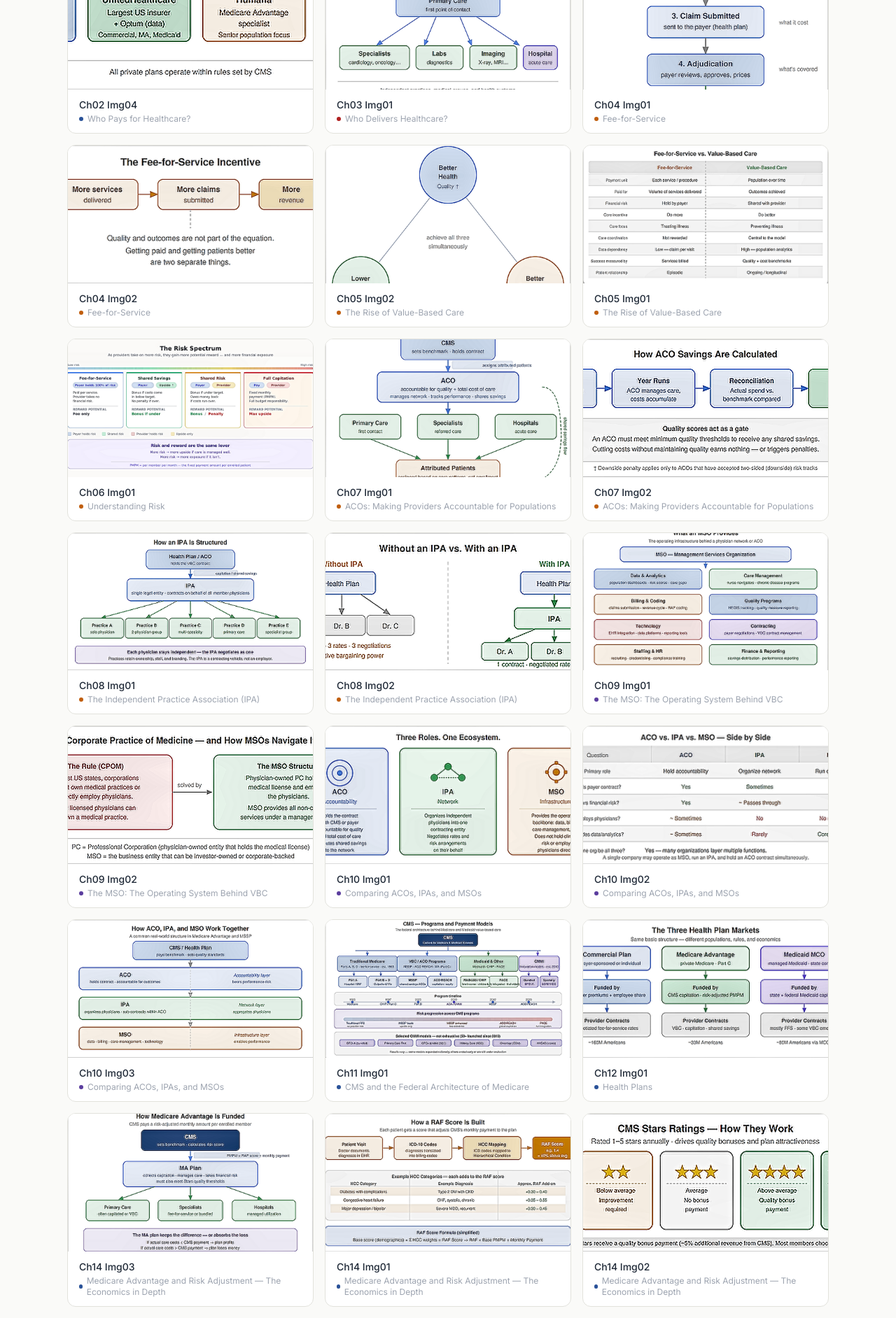
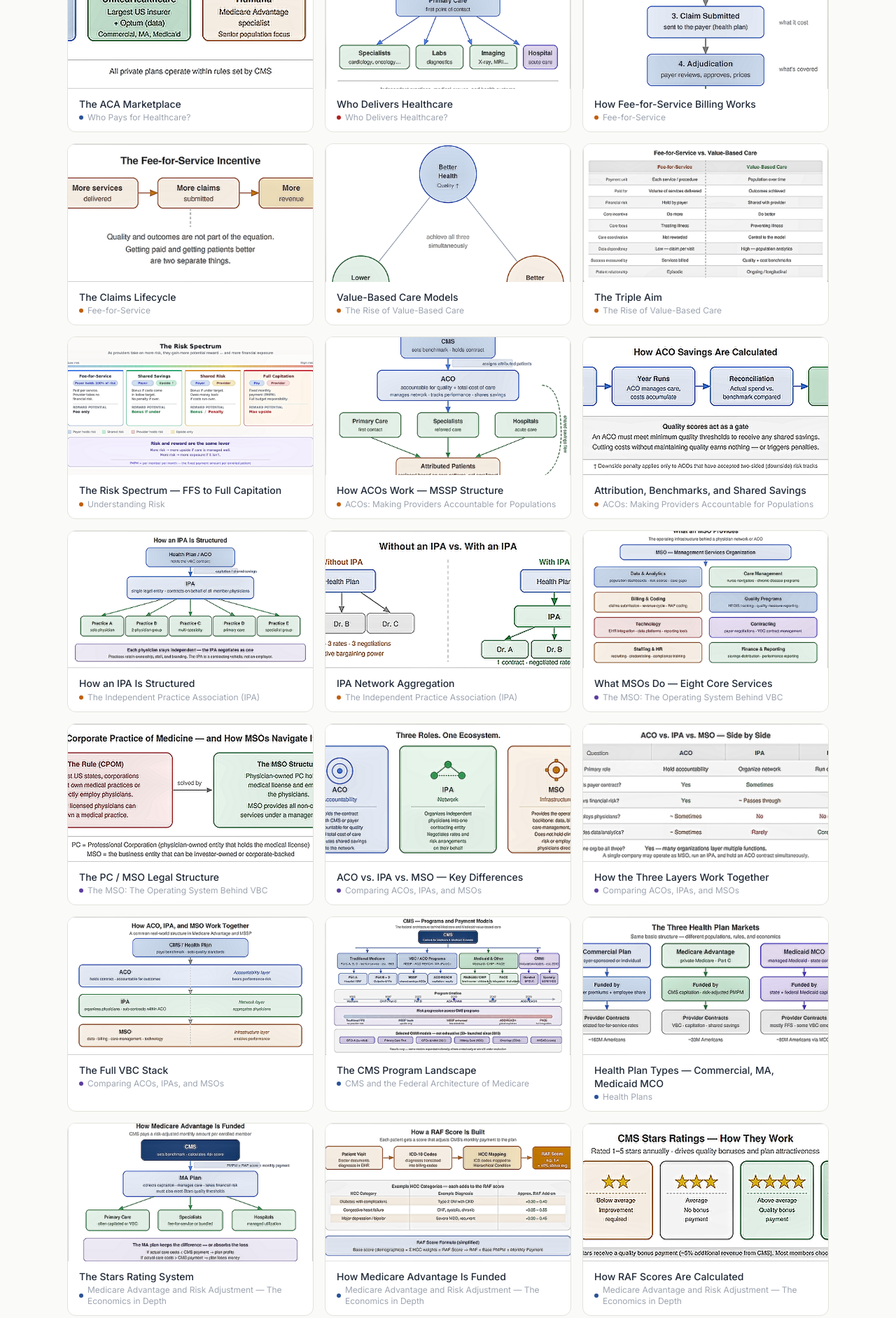
Before and after one commit to Poley77/us-healthcare-explained, a Next.js app: page /us-healthcare-explained/diagrams in a window 1280 px wide. Shown: the part 560-2444 px from the top of the page at 70% size. Built offline with nearby package versions, Linux system fonts and the light colour scheme.

Commit message:
Add missing glossary terms, fix See Also linking, fix diagram names and paths

```diff
--- a/src/app/diagrams/page.jsx
+++ b/src/app/diagrams/page.jsx
@@ -1,6 +1,54 @@
 'use client'
 import { useState } from 'react'
 import chapters from '@/data/chapters.json'
+
+const diagramTitles = {
+  'ch02_img01': 'Who Pays for Healthcare — The Four Sources',
+  'ch02_img02': 'How Medicare Is Funded',
+  'ch02_img03': 'How Self-Insured Employers Work',
+  'ch02_img04': 'The ACA Marketplace',
+  'ch03_img01': 'Who Delivers Healthcare',
+  'ch04_img01': 'How Fee-for-Service Billing Works',
+  'ch04_img02': 'The Claims Lifecycle',
+  'ch05_img01': 'The Triple Aim',
+  'ch05_img02': 'Value-Based Care Models',
+  'ch06_img01': 'The Risk Spectrum — FFS to Full Capitation',
+  'ch07_img01': 'How ACOs Work — MSSP Structure',
+  'ch07_img02': 'Attribution, Benchmarks, and Shared Savings',
+  'ch08_img01': 'How an IPA Is Structured',
+  'ch08_img02': 'IPA Network Aggregation',
+  'ch09_img01': 'What MSOs Do — Eight Core Services',
+  'ch09_img02': 'The PC / MSO Legal Structure',
+  'ch10_img01': 'ACO vs. IPA vs. MSO — Key Differences',
+  'ch10_img02': 'How the Three Layers Work Together',
+  'ch10_img03': 'The Full VBC Stack',
+  'ch11_img01': 'The CMS Program Landscape',
+  'ch12_img01': 'Health Plan Types — Commercial, MA, Medicaid MCO',
+  'ch14_img01': 'How Medicare Advantage Is Funded',
+  'ch14_img02': 'How RAF Scores Are Calculated',
+  'ch14_img03': 'The Stars Rating System',
+  'ch15_img01': 'The Contract Chain — CMS to Physician',
+  'ch15_img02': 'Key Contract Terms in VBC',
+  'ch15_img03': 'The Timeline Problem in VBC Contracts',
+  'ch16_img01': 'How Money Flows — FFS vs. Capitation',
+  'ch16_img02': 'How a PMPM Breaks Down',
+  'ch16_img03': 'Five Revenue Streams in a VBC Practice',
+  'ch17_img01': 'The Five Sources of Clinical Data',
+  'ch17_img02': 'From Data to Intelligence — The Analytics Platform',
+  'ch18_img01': 'The Aledade Model',
+  'ch18_img02': 'The Privia Health Model',
+  'ch18_img03': 'Aledade vs. Privia — Two Philosophies',
+  'ch19_img01': 'The agilon Health Joint Venture Model',
+  'ch19_img02': 'The Alignment Health Payvider Model',
+  'ch19_img03': 'The Risk Spectrum — Four Models in Context',
+  'ch21_img01': 'Kaiser Permanente — Three Interlocking Parts',
+  'ch21_img02': 'UnitedHealth Group — Integration by Acquisition',
+  'ch21_img03': 'Kaiser vs. UnitedHealth — Two Integration Paths',
+  'ch_econ_img01': 'Stakeholder Economics — Who Does What and Why',
+  'ch_ecosystem_img01': 'The US Healthcare Ecosystem — A Complete Map',
+}
+
+const BASE = process.env.NEXT_PUBLIC_BASE_PATH || ''
 
 function getAllDiagrams() {
   const seen = new Set()
@@ -9,10 +57,7 @@ function getAllDiagrams() {
     (chapter.diagramIds || []).forEach(id => {
       if (!seen.has(id)) {
         seen.add(id)
-        diagrams.push({
-          id, chapter,
-          label: id.replace(/^diagram\d+_/, '').replace(/_/g, ' ').replace(/\b\w/g, l => l.toUpperCase()),
-        })
+        diagrams.push({ id, chapter, label: diagramTitles[id] || id })
       }
     })
   })
@@ -21,7 +66,13 @@ function getAllDiagrams() {
 
 export default function DiagramsPage() {
   const [lightboxSrc, setLightboxSrc] = useState(null)
+  const [lightboxLabel, setLightboxLabel] = useState('')
   const diagrams = getAllDiagrams()
+
+  const openLightbox = (id, label) => {
+    setLightboxSrc(`${BASE}/diagrams/${id}.png`)
+    setLightboxLabel(label)
+  }
 
   return (
     <div className="max-w-6xl mx-auto px-4 lg:px-8 py-12">
@@ -31,33 +82,40 @@ export default function DiagramsPage() {
       </div>
       <div className="grid sm:grid-cols-2 lg:grid-cols-3 gap-4">
         {diagrams.map(({ id, chapter, label }) => (
-          <div key={id} onClick={() => setLightboxSrc(`/diagrams/${id}.png`)}
+          <div key={id} onClick={() => openLightbox(id, label)}
             className="group rounded-xl border border-[#E2E2DC] bg-white overflow-hidden hover:border-blue-300 hover:shadow-md transition-all cursor-zoom-in">
             <div className="aspect-video bg-gray-50 flex items-center justify-center overflow-hidden relative">
-              <img src={`/diagrams/${id}.png`} alt={label}
+              <img
+                src={`${BASE}/diagrams/${id}.png`}
+                alt={label}
                 className="w-full h-full object-cover"
-                onError={e => { e.currentTarget.style.display = 'none'; e.currentTarget.nextSibling.style.display = 'flex' }} />
+                onError={e => { e.currentTarget.style.display = 'none'; e.currentTarget.nextSibling.style.display = 'flex' }}
+              />
               <div className="hidden absolute inset-0 items-center justify-center text-gray-300 text-xs font-sans p-4 text-center">
                 {label}
               </div>
             </div>
             <div className="px-4 py-3">
-              <div className="text-sm font-medium text-gray-800 font-sans mb-0.5">{label}</div>
+              <div className="text-sm font-medium text-gray-800 font-sans mb-0.5 leading-snug">{label}</div>
               <div className="text-xs text-gray-400 flex items-center gap-1.5 font-sans">
-                <div className="w-1.5 h-1.5 rounded-full" style={{ backgroundColor: chapter.layerColor }} />
+                <div className="w-1.5 h-1.5 rounded-full shrink-0" style={{ backgroundColor: chapter.layerColor }} />
                 {chapter.title}
               </div>
             </div>
           </div>
         ))}
       </div>
+
       {lightboxSrc && (
         <div className="fixed inset-0 z-50 bg-black/80 flex items-center justify-center p-4 lg:p-8"
           onClick={() => setLightboxSrc(null)}>
           <div className="relative max-w-5xl w-full" onClick={e => e.stopPropagation()}>
-            <button onClick={() => setLightboxSrc(null)}
-              className="absolute -top-10 right-0 text-white/70 hover:text-white font-sans text-sm">✕ Close</button>
-            <img src={lightboxSrc} alt="" className="w-full h-auto rounded-xl shadow-2xl" />
+            <div className="flex items-center justify-between mb-3">
+              <span className="text-white/80 text-sm font-sans">{lightboxLabel}</span>
+              <button onClick={() => setLightboxSrc(null)}
+                className="text-white/70 hover:text-white font-sans text-sm">✕ Close</button>
+            </div>
+            <img src={lightboxSrc} alt={lightboxLabel} className="w-full h-auto rounded-xl shadow-2xl" />
           </div>
         </div>
       )}
--- a/src/data/glossary.js
+++ b/src/data/glossary.js
@@ -72,6 +72,13 @@ const glossary = [
     seeAlso: ["CMMI", "Fee-for-Service", "Episode of Care"],
   },
   // C
+  {
+    letter: "C",
+    term: "Centers for Medicare & Medicaid Services (CMS)",
+    slug: "cms",
+    definition: "The federal agency within the Department of Health and Human Services that administers Medicare, sets federal Medicaid policy, and regulates private health insurance markets. The single largest payer in US healthcare, spending over $1.5 trillion annually. CMS operates the MSSP and ACO REACH programs and houses CMMI, the innovation center for alternative payment models.",
+    seeAlso: ["Medicare", "Medicaid", "Center for Medicare and Medicaid Innovation (CMMI)", "Medicare Shared Savings Program (MSSP)"],
+  },
   {
     letter: "C",
     term: "Capitation",
@@ -195,6 +202,13 @@ const glossary = [
   // E
   {
     letter: "E",
+    term: "Employed Physicians",
+    slug: "employed-physicians",
+    definition: "Physicians who work as salaried employees of a hospital, health system, or large medical group rather than as independent practice owners. Physician employment has grown significantly as health systems and payviders seek tighter clinical and economic alignment. Employed physicians are central to the payvider model.",
+    seeAlso: ["Physician Group", "Payvider", "Vertical Integration"],
+  },
+  {
+    letter: "E",
     term: "Electronic Health Record (EHR)",
     slug: "ehr",
     definition: "A digital record of a patient's medical history, diagnoses, medications, lab results, and care plans, maintained by a provider organization. EHRs are the primary source of near-real-time clinical data in VBC analytics platforms. Major vendors include Epic, Oracle Health, eClinicalWorks, and Athenahealth.",
@@ -259,6 +273,13 @@ const glossary = [
     seeAlso: ["Capitation", "Risk-Bearing Entity", "Sub-Capitation"],
   },
   // H
+  {
+    letter: "H",
+    term: "Hospital",
+    slug: "hospital",
+    definition: "A licensed inpatient care facility providing acute medical and surgical care, emergency services, and diagnostic testing. Hospitals are the highest-cost care setting in US healthcare, reimbursed primarily through DRG-based payments in Medicare and negotiated rates (typically 150–300% of Medicare) in commercial insurance. Reducing avoidable hospitalizations is a central goal of value-based care.",
+    seeAlso: ["Diagnosis Related Group (DRG)", "Fee-for-Service (FFS)", "Centers for Medicare & Medicaid Services (CMS)"],
+  },
   {
     letter: "H",
     term: "HCC (Hierarchical Condition Category)",
@@ -377,6 +398,13 @@ const glossary = [
   // M
   {
     letter: "M",
+    term: "Managed Care",
+    slug: "managed-care",
+    definition: "A system of organizing and financing healthcare that uses financial incentives, provider networks, and care management programs to improve quality and reduce unnecessary utilization. HMOs, PPOs, and Medicare Advantage plans are all forms of managed care. Contrasted with traditional fee-for-service, where payment is made regardless of outcomes or efficiency.",
+    seeAlso: ["Health Maintenance Organization (HMO)", "Health Plan", "Capitation"],
+  },
+  {
+    letter: "M",
     term: "Management Services Agreement (MSA)",
     slug: "msa",
     definition: "The contract between an MSO and a physician practice (or Professional Corporation) that defines the services the MSO provides, its fee, and the data and operational obligations of both parties. The legal foundation of the MSO business model.",
@@ -441,6 +469,13 @@ const glossary = [
   // N
   {
     letter: "N",
+    term: "NCQA (National Committee for Quality Assurance)",
+    slug: "ncqa",
+    definition: "A non-profit organization that develops healthcare quality standards, administers accreditation programs for health plans and medical groups, and maintains the HEDIS quality measurement framework. NCQA accreditation is a key credentialing benchmark for health plans and ACOs. Stars ratings for Medicare Advantage draw heavily on NCQA-developed measures.",
+    seeAlso: ["HEDIS", "Quality Measures", "Stars Rating"],
+  },
+  {
+    letter: "N",
     term: "Network Adequacy",
     slug: "network-adequacy",
     definition: "A regulatory requirement that a health plan or ACO maintains a sufficient number and type of providers to serve its enrolled population within reasonable geographic and time-access standards. Plans that fail network adequacy can face CMS sanctions.",
@@ -455,6 +490,13 @@ const glossary = [
     seeAlso: ["UnitedHealth Group (UHG)", "MSO", "Pharmacy Benefit Manager (PBM)"],
   },
   // P
+  {
+    letter: "P",
+    term: "Primary Care",
+    slug: "primary-care",
+    definition: "The first point of contact for patients in the healthcare system, provided by family medicine physicians, internists, pediatricians, and geriatricians. Primary care is the strategic center of value-based care: physician documentation drives RAF scores, chronic disease management drives quality measure performance, and patient relationships drive attribution. The entire infrastructure of VBC is designed to give primary care physicians the data and incentives to manage their populations more effectively.",
+    seeAlso: ["Attribution", "Care Management", "Population Health", "RAF Score (Risk Adjustment Factor)"],
+  },
   {
     letter: "P",
     term: "PACE",
@@ -548,6 +590,13 @@ const glossary = [
     seeAlso: ["HEDIS", "Stars Rating", "NCQA"],
   },
   // R
+  {
+    letter: "R",
+    term: "Revenue Cycle",
+    slug: "revenue-cycle",
+    definition: "The end-to-end administrative and financial process by which a healthcare provider bills for services and collects payment. Encompasses charge capture, clinical documentation, coding (ICD-10 and CPT), claims submission, payer adjudication, denial management, and collections. Revenue cycle management is a core MSO service and a major operational complexity in VBC, where providers simultaneously manage FFS billing and value-based payment streams.",
+    seeAlso: ["Claims", "Claims Adjudication", "Management Services Organization (MSO)"],
+  },
   {
     letter: "R",
     term: "RAF Score (Risk Adjustment Factor)",
```
Also changed, not shown: src/app/glossary/page.jsx (+17 -11 lines).
